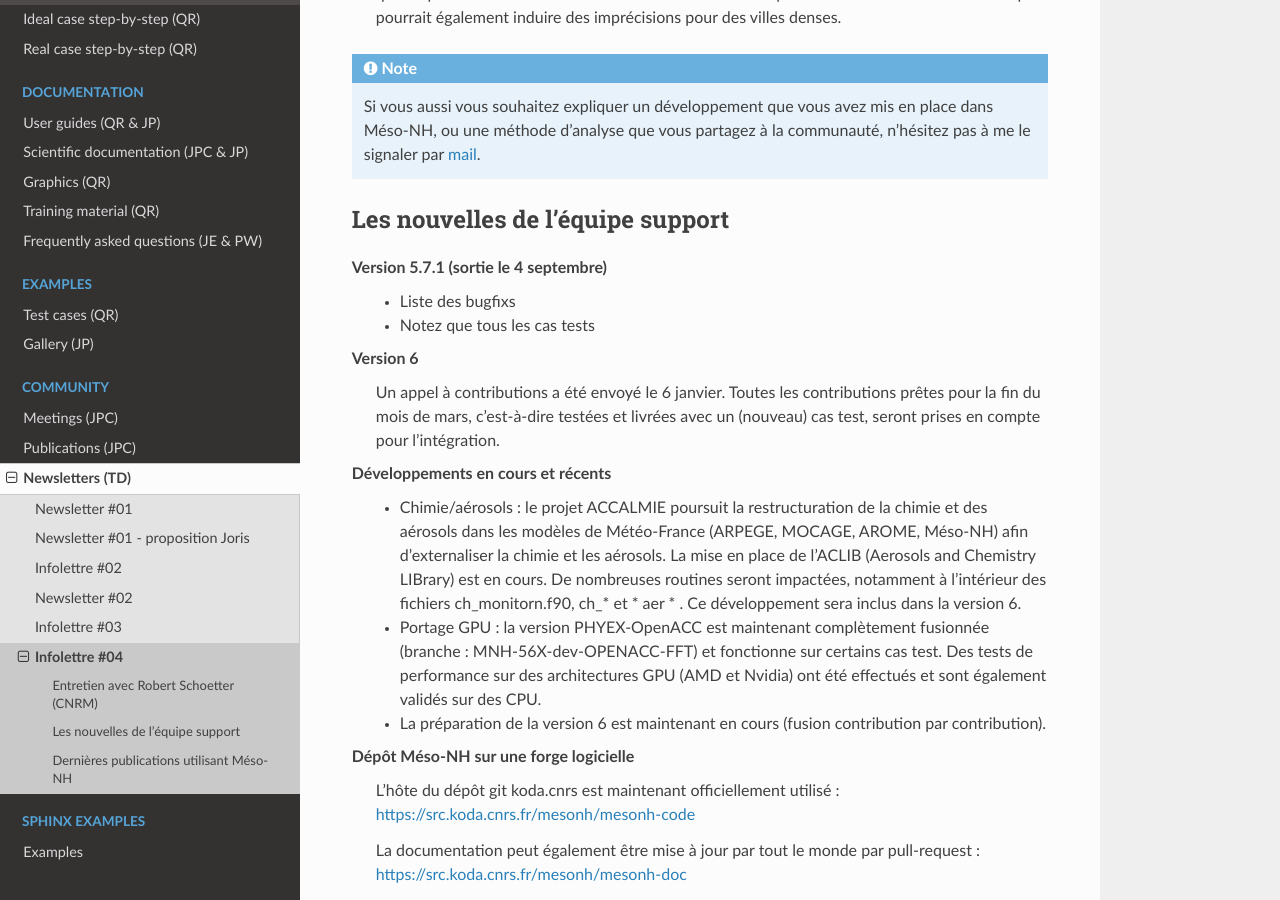
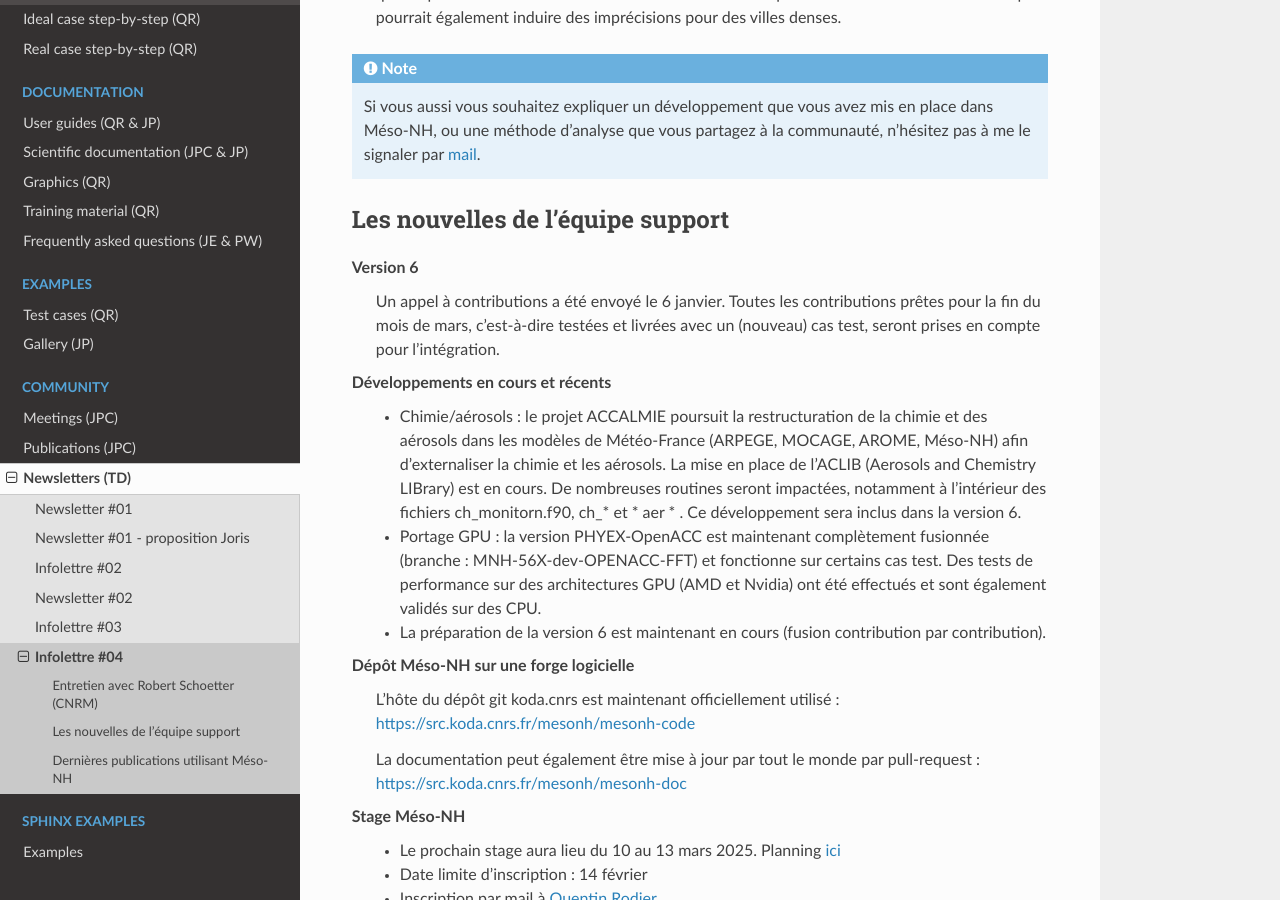
Before and after one commit to JorisPianezze/mesonh_beta_test_guide, a Sphinx documentation site: the page built from docs/source/community/newsletters/newsletter_04.rst, in a window 1280 px wide and 900 px high, scrolled down 1634 px. Built offline with Sphinx 7.4.7 and the Read the Docs theme 3.1.0, drawn with Linux system fonts in a browser that asks for light colours.

Commit message:
Update newsletter_04.rst

```diff
--- a/docs/source/community/newsletters/newsletter_04.rst
+++ b/docs/source/community/newsletters/newsletter_04.rst
@@ -40,10 +40,6 @@
 
 Les nouvelles de l’équipe support
 ************************************
-
-Version 5.7.1 (sortie le 4 septembre)
-  - Liste des bugfixs
-  - Notez que tous les cas tests
 
 Version 6
   Un appel à contributions a été envoyé le 6 janvier. Toutes les contributions prêtes pour la fin du mois de mars, c'est-à-dire testées et livrées avec un (nouveau) cas test, seront prises en compte pour l'intégration.
```
